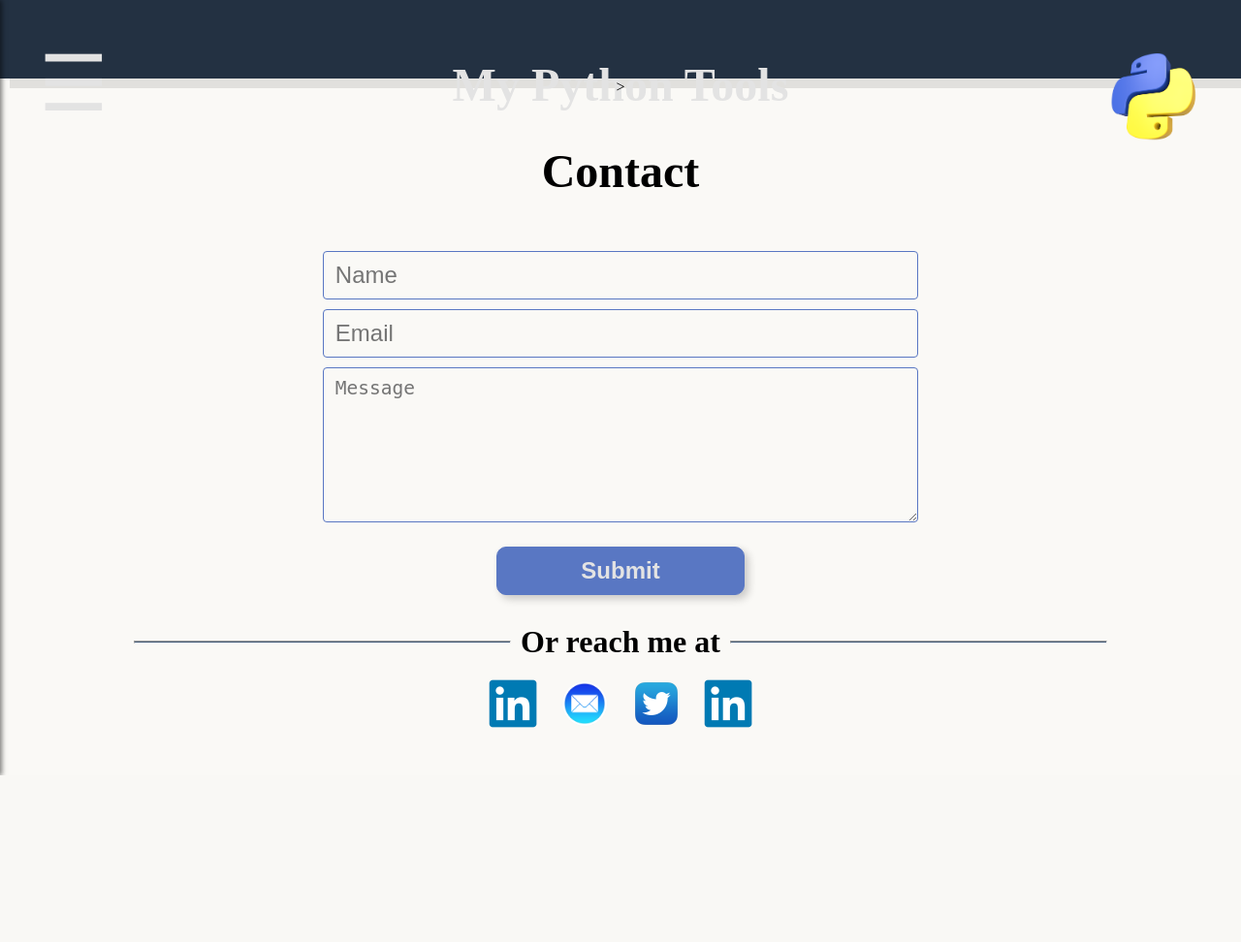
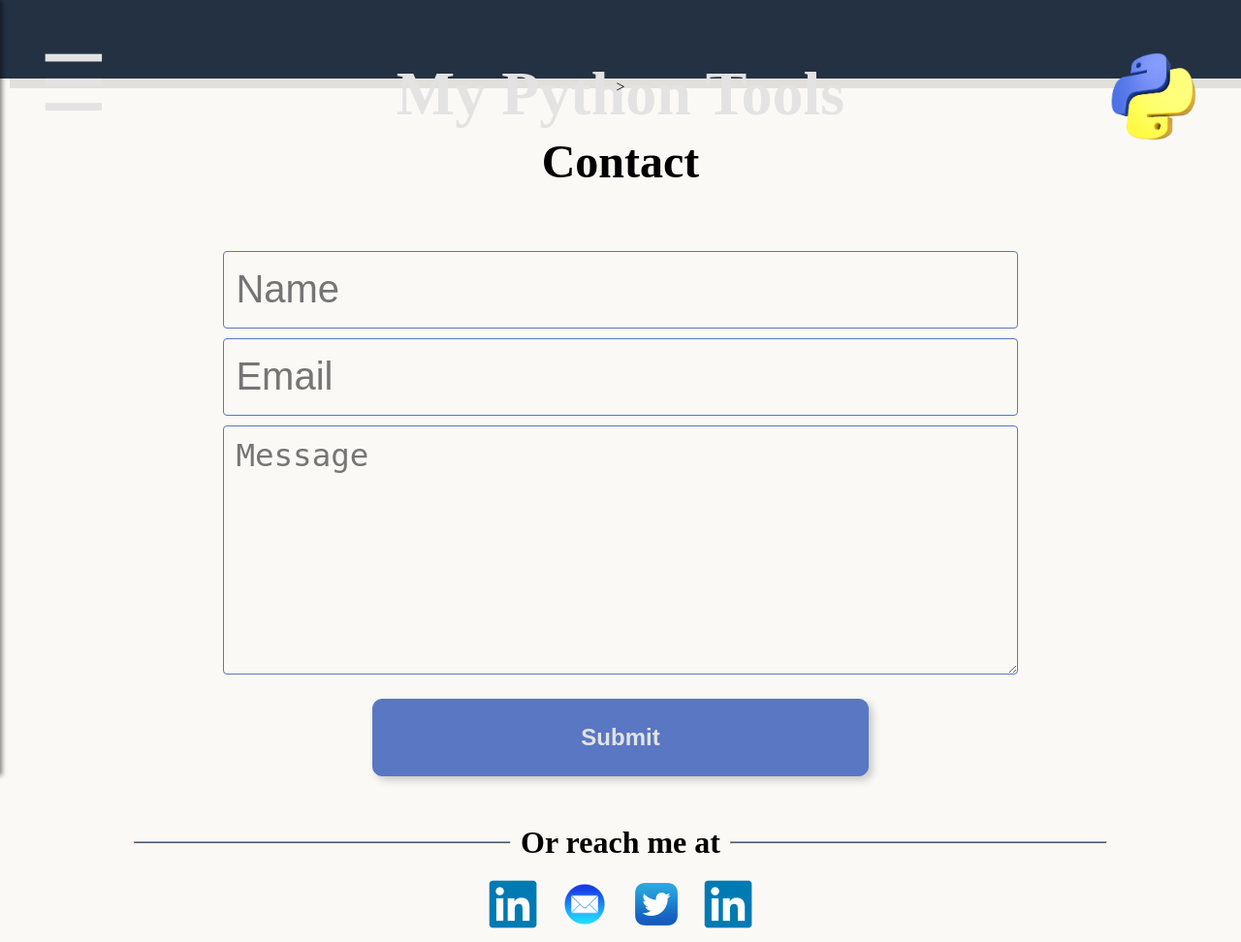
Before and after one commit to coderchris591/pyweb, a Flask app: page /contact in a window 1280 px wide. Shown: the whole page at 97% size. Before the commit the page ends 800 px from the top, so only its background shows below. Run offline with Flask 3, Linux system fonts and the light colour scheme; some libraries are stand-ins or nearby versions.

Commit message:
CSS updates

```diff
--- a/static/style.css
+++ b/static/style.css
@@ -155,12 +155,11 @@ header img {
     right: 40px;
 }
 h1{
-    font-size: 3em;
+    font-size: 4em;
     text-align: center;
 }
 
 h2{
-    margin: 50px;
     text-align: center;
     font-size: 3em;
 }
@@ -198,10 +197,6 @@ body {
     display: flex;
     flex-direction: column;
     align-items: center;
-}
-
-form{
-    margin: auto;
 }
 
 
@@ -348,24 +343,14 @@ form{
 }
 
 
-/* Credit Card Validator */
-
-
-
-
-/* .credit-div input[type="text"] {
-    width: 60%;
-    height: 80px;
-    margin: 20px;
-    border-radius: 10px;
-} */
+/* Inputs */
 
 .input-text {
-    font-size: 1.5em;
-    width: 60%;
+    width: 70%;
+    height: 80px;
     padding: 6px 12px;
     margin: 5px;
-    font-size: 1.5em;
+    font-size: 2em;
     font-weight: 400;
     line-height: 1.5;
     background-color: var(--background-color);
@@ -375,6 +360,51 @@ form{
     appearance: none;
     border-radius: 4px;
     transition: border-color .15s ease-in-out,box-shadow .15s ease-in-out;
+}
+
+.contact-form{
+    width: 100%;
+    display: flex;
+    flex-direction: column;
+    align-items: center;
+    margin: 20px auto;
+}
+
+.contact-form input[type="text"],.contact-form input[type="email"], .contact-form textarea {
+    font-size: 2.5em;
+    width: 80%;
+    padding: 6px 12px;
+    margin: 5px;
+    font-weight: 400;
+    line-height: 1.5;
+    background-color: var(--background-color);
+    background-clip: padding-box;
+    border: 1px solid var(--button-background-color);
+    border-radius: 10px;
+    appearance: none;
+    border-radius: 4px;
+    transition: border-color .15s ease-in-out,box-shadow .15s ease-in-out;
+}
+
+.contact-form input {
+    height: 80px;
+}
+
+.contact-submit{
+    width: 50%;
+    height: 80px;
+    padding: 10px;
+    margin: 20px;
+    border-radius: 10px;
+    border: 1px solid var(--button-background-color);
+    font-size: 1.5em;
+    text-align: center;
+    background-color: var(--button-background-color);
+    color: var(--button-text-color);
+    font-weight: bold;
+    cursor: pointer;
+    transition: background-color 0.3s ease;
+    box-shadow: 4px 4px 8px rgba(0, 0, 0, 0.2);
 }
 
 
@@ -451,6 +481,7 @@ form{
     border-radius: 10px;
     text-align: center;
     background-color: var(--background-color);
+    border: 1px solid var(--button-background-color);
     padding: 10px;
     margin-top: 10%;
     box-shadow: 4px 4px 8px rgba(0, 0, 0, 0.2);
--- a/templates/contact.html
+++ b/templates/contact.html
@@ -6,11 +6,11 @@
 
 {% block content %}>
     <h2>Contact</h2>
-        <form  method="post"></form>
-            <input class="input-text" type="text" id="name" name="name" placeholder="Name" required>
-            <input class="input-text" type="email" id="email" name="email" placeholder="Email" required>
-            <textarea class="input-text" id="message" name="message" rows="5" placeholder="Message" required></textarea>
-            <button class="input-submit" type="submit">Submit</button>
+        <form class="contact-form" method="post">
+            <input type="text" id="name" name="name" placeholder="Name" required>
+            <input type="email" id="email" name="email" placeholder="Email" required>
+            <textarea id="message" name="message" rows="5" placeholder="Message" required></textarea>
+            <button class="contact-submit" type="submit">Submit</button>
         </form>
         <div class="sub-message">
             <hr>
--- a/templates/template.html
+++ b/templates/template.html
@@ -1,4 +1,3 @@
-
 
 {% block head %}
     <title>{% block title %}Layout{% endblock %}</title>
```
Also changed, not shown: templates/index.html (+7 -7 lines).
